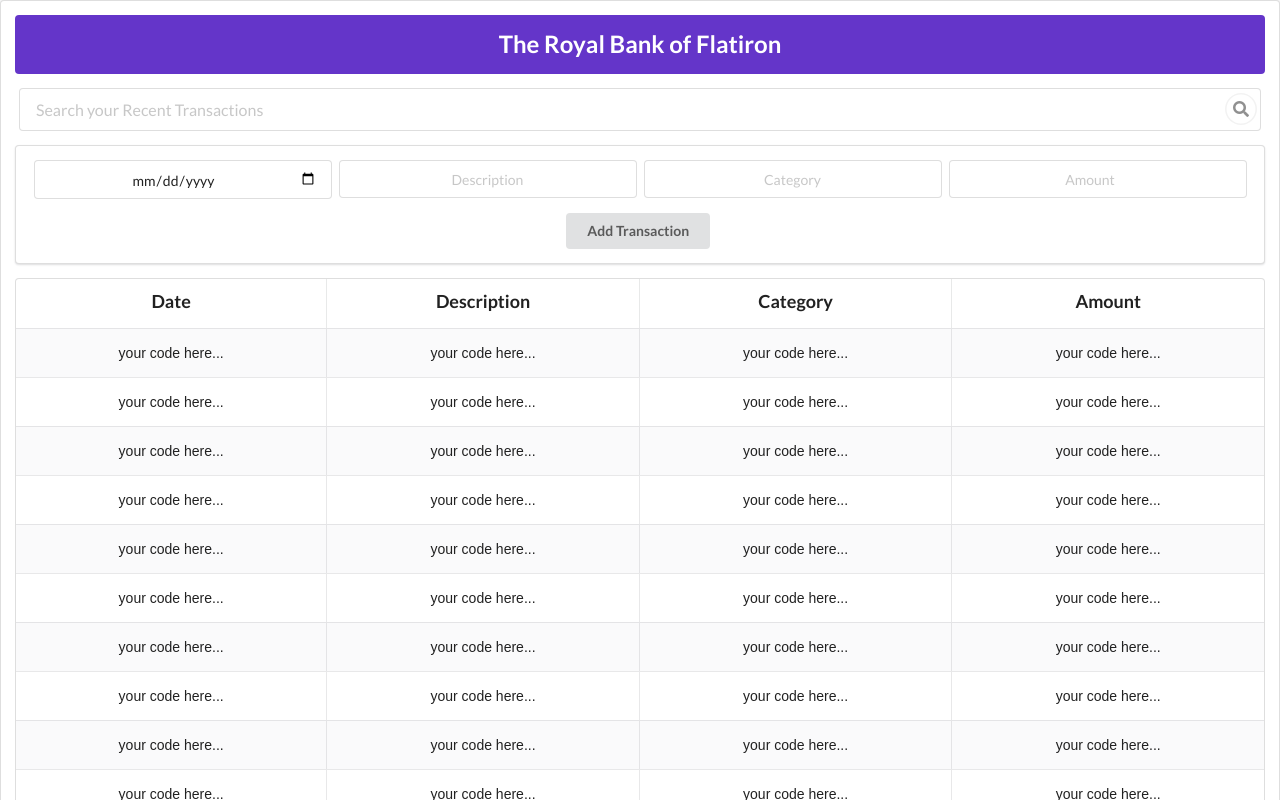
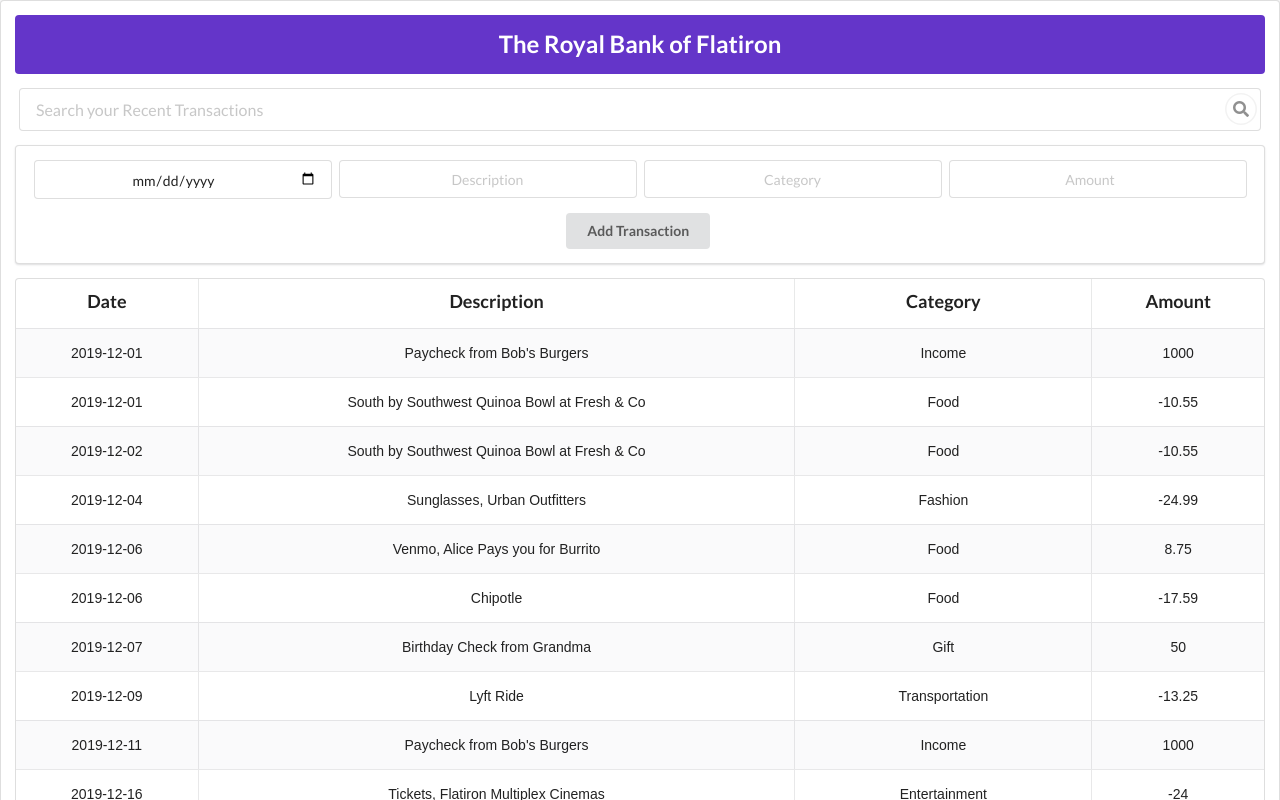
Before and after one commit to Njmwas-Moringa-Class/phase-2-hooks-code-challenge-bank-of-flatiron-Edensel, a React (Create React App) app: page / in a window 1280 px wide. Shown: the top 800 px of the page. Built offline with nearby package versions, Linux system fonts and the light colour scheme; data requests are answered from the project's data file.

Commit message:
Update the Transaction file to parsist data we want from the dj.json

```diff
--- a/src/components/Transaction.js
+++ b/src/components/Transaction.js
@@ -1,12 +1,12 @@
 import React from "react";
 
-function Transaction() {
+function Transaction({ date, description, category, amount }) {
   return (
     <tr>
-      <td>{"your code here..."}</td>
-      <td>{"your code here..."}</td>
-      <td>{"your code here..."}</td>
-      <td>{"your code here..."}</td>
+      <td>{date}</td>
+      <td>{description}</td>
+      <td>{category}</td>
+      <td>{amount}</td>
     </tr>
   );
 }
```
Also changed, not shown: 1 other file (tests, documents, lock files or other folders).
